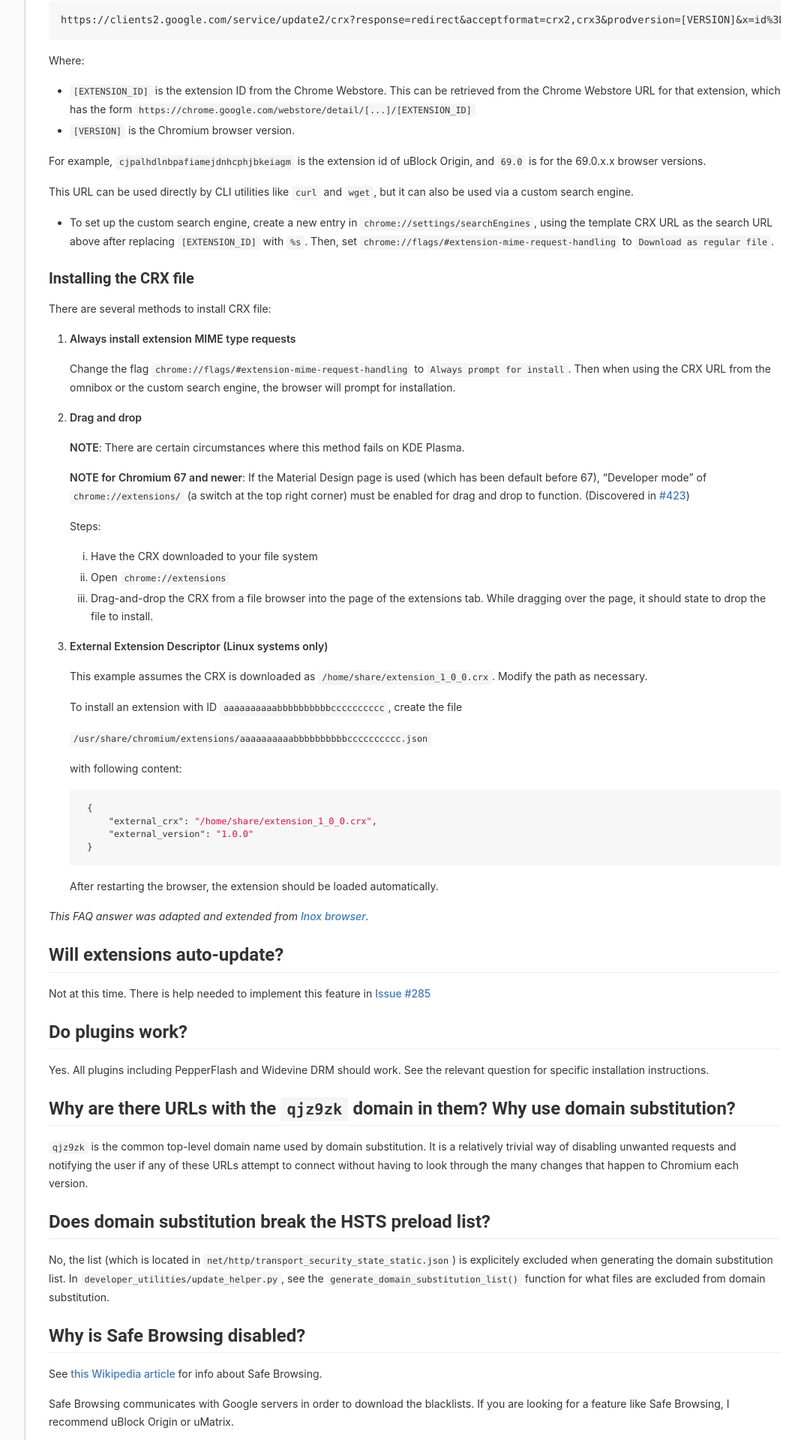
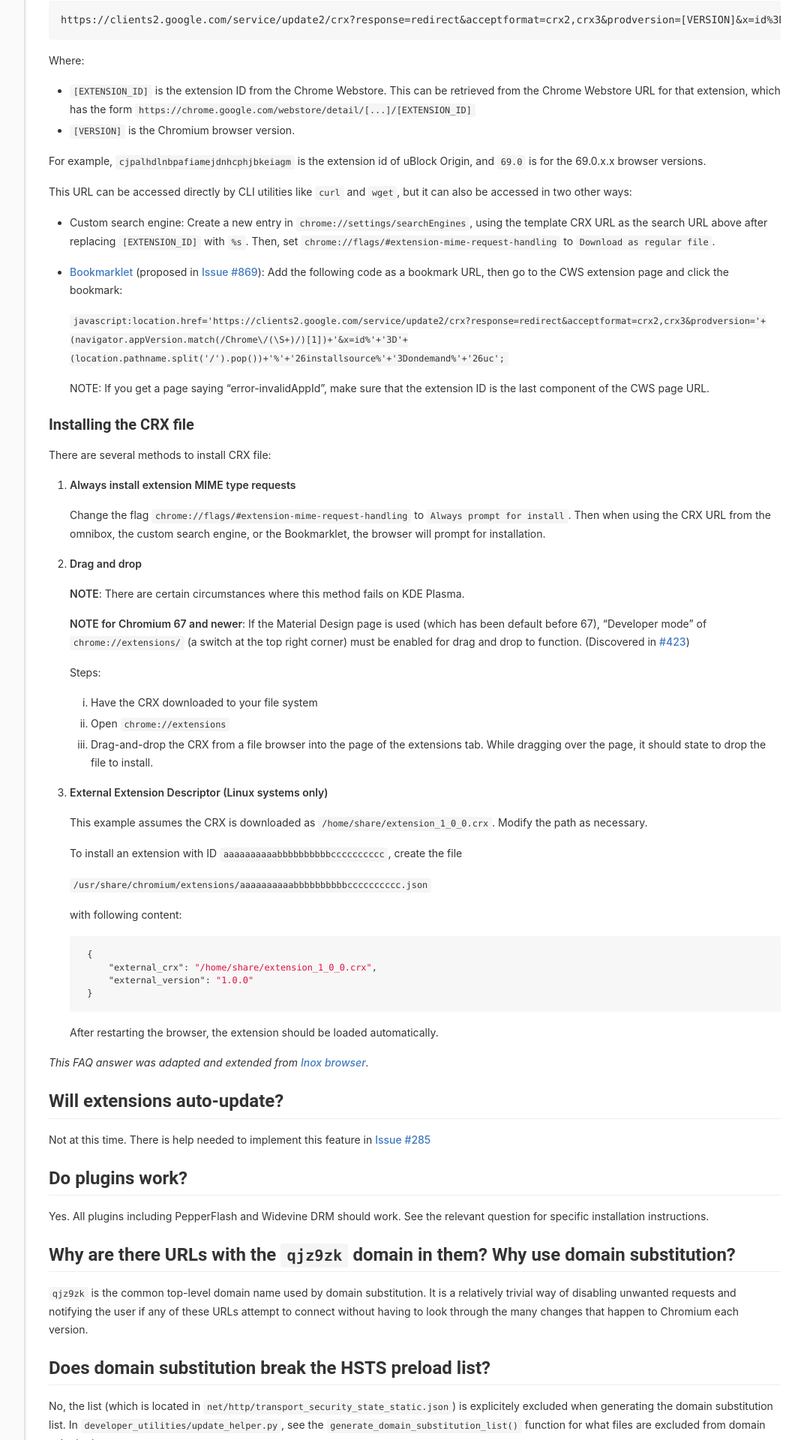
Before and after one commit to ungoogled-software/ungoogled-chromium-wiki, a Jekyll site: the page built from faq.md, in a window 1280 px wide. Shown: the part 864-2784 px from the top of the page at 75% size, without its empty margins (207-1279 px from the left). Built offline with Jekyll 4.4.1, drawn with Linux system fonts in a browser that asks for light colours; some of the changed text lies outside the part shown.

Commit message:
FAQ: Add Bookmarklet to download CWS extensions
Closes https://github.com/Eloston/ungoogled-chromium/issues/869

````diff
--- a/faq.md
+++ b/faq.md
@@ -25,8 +25,13 @@ Where:
 
 For example, `cjpalhdlnbpafiamejdnhcphjbkeiagm` is the extension id of uBlock Origin, and `69.0` is for the 69.0.x.x browser versions.
 
-This URL can be used directly by CLI utilities like `curl` and `wget`, but it can also be used via a custom search engine.
-* To set up the custom search engine, create a new entry in `chrome://settings/searchEngines`, using the template CRX URL as the search URL above after replacing `[EXTENSION_ID]` with `%s`. Then, set `chrome://flags/#extension-mime-request-handling` to `Download as regular file`.
+This URL can be accessed directly by CLI utilities like `curl` and `wget`, but it can also be accessed in two other ways:
+* Custom search engine: Create a new entry in `chrome://settings/searchEngines`, using the template CRX URL as the search URL above after replacing `[EXTENSION_ID]` with `%s`. Then, set `chrome://flags/#extension-mime-request-handling` to `Download as regular file`.
+* [Bookmarklet](https://en.wikipedia.org/wiki/Bookmarklet) (proposed in [Issue #869](https://github.com/Eloston/ungoogled-chromium/issues/869)): Add the following code as a bookmark URL, then go to the CWS extension page and click the bookmark:
+
+    ```javascript:location.href='https://clients2.google.com/service/update2/crx?response=redirect&acceptformat=crx2,crx3&prodversion='+(navigator.appVersion.match(/Chrome\/(\S+)/)[1])+'&x=id%'+'3D'+(location.pathname.split('/').pop())+'%'+'26installsource%'+'3Dondemand%'+'26uc';```
+
+	NOTE: If you get a page saying "error-invalidAppId", make sure that the extension ID is the last component of the CWS page URL.
 
 ### Installing the CRX file
 
@@ -34,9 +39,9 @@ There are several methods to install CRX file:
 
 1. **Always install extension MIME type requests**
 
-    Change the flag `chrome://flags/#extension-mime-request-handling` to `Always prompt for install`. Then when using the CRX URL from the omnibox or the custom search engine, the browser will prompt for installation.
+    Change the flag `chrome://flags/#extension-mime-request-handling` to `Always prompt for install`. Then when using the CRX URL from the omnibox, the custom search engine, or the Bookmarklet, the browser will prompt for installation.
 
-1. **Drag and drop**
+2. **Drag and drop**
 
     **NOTE**: There are certain circumstances where this method fails on KDE Plasma.
 
````
Also changed, not shown: other parts of faq.md (+1 -1 lines).
